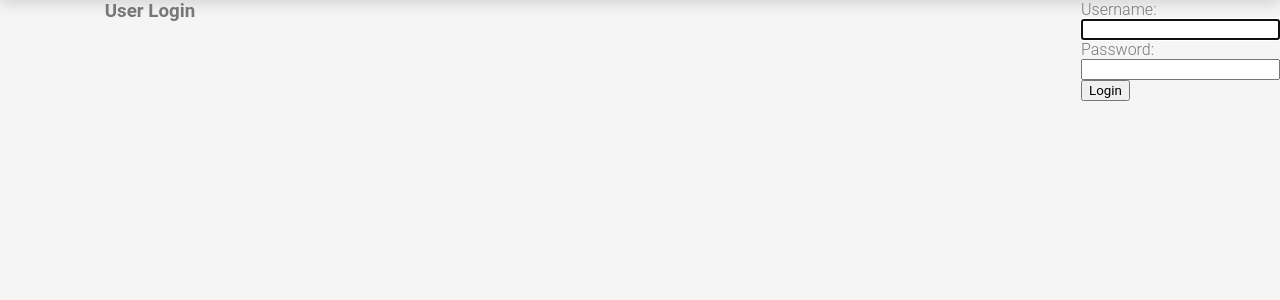
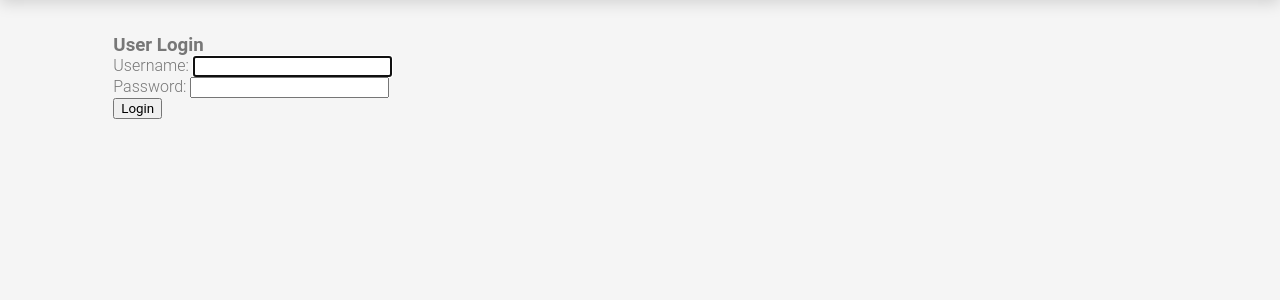
Before and after one commit to artOfThePigeon/Tech-Academy-Live-Project, a Django app: page /accounts/login/ in a window 1280 px wide. Shown: the part 55-355 px from the top of the page. Run offline with Django 3.2, Linux system fonts and the light colour scheme.

Commit message:
login using main area

```diff
--- a/Assets/css/layout.css
+++ b/Assets/css/layout.css
@@ -70,3 +70,8 @@ h1
 {
     text-align: center;
 }
+
+.login
+{
+    grid-area: main;
+}
--- a/Templates/registration/login.html
+++ b/Templates/registration/login.html
@@ -4,6 +4,7 @@
 {% block title %}Login Page{% endblock %}
 
 {% block content %} <!-- Where the content will be placed in the base.html -->
+<div class="login">
 <h3>User Login</h3>
 
 
@@ -12,5 +13,5 @@
         {{ form.as_p }} <!-- Built in form rendering option to place form within paragraph tags-->
         <button type="submit">Login</button>
     </form>
-
+</div>
 {% endblock %}
```
